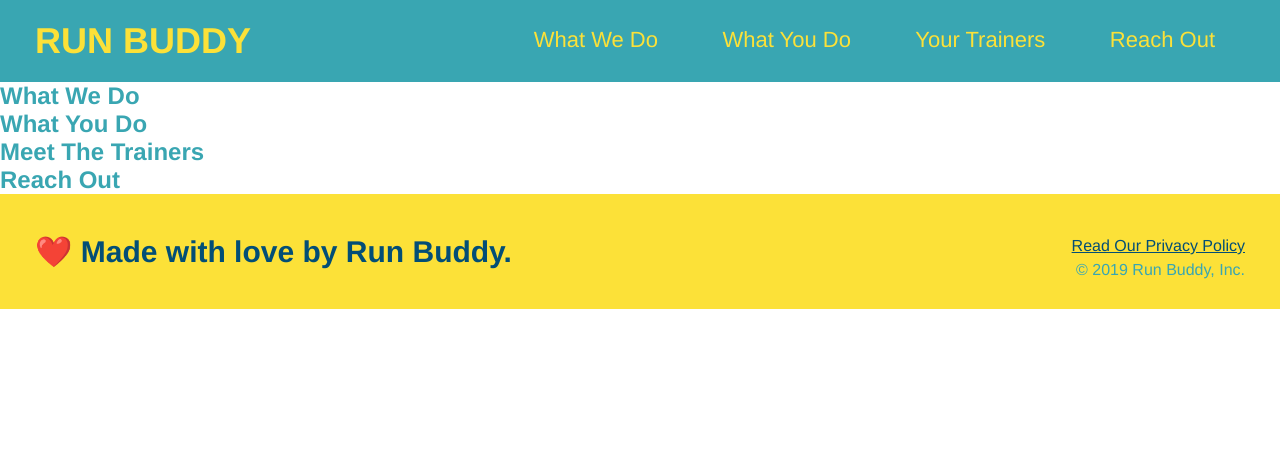
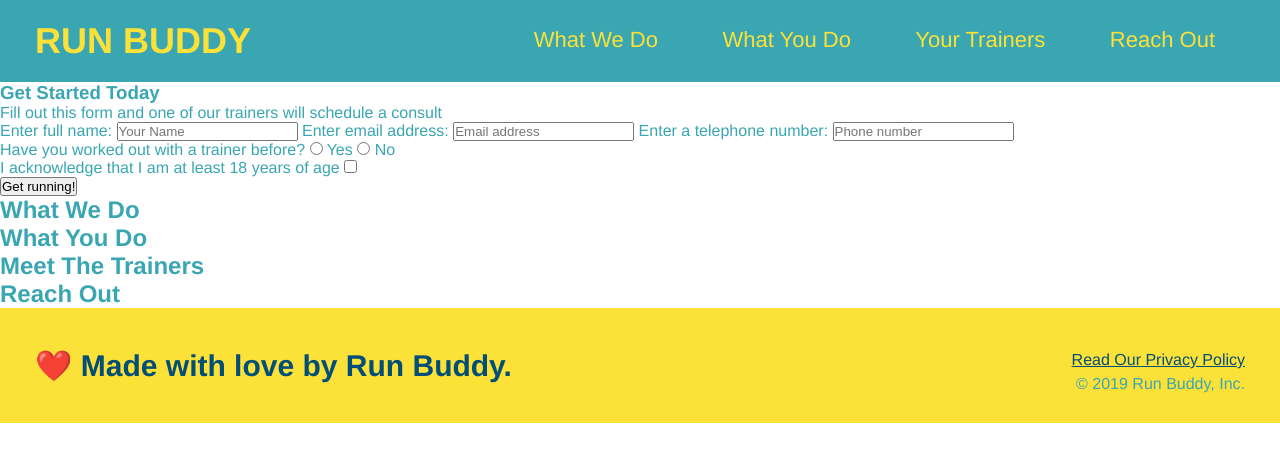
Before and after one commit to apoklar/run-buddy, a plain HTML site: page index.html in a window 1280 px wide. Drawn offline with Linux system fonts and the light colour scheme.

Commit message:
<run-buddy>

```diff
--- a/index.html
+++ b/index.html
@@ -31,6 +31,41 @@
                 </ul>
             </nav>
         </header>
+
+        <section>
+          <div>
+            <h3>Get Started Today</h3>
+            <p>Fill out this form and one of our trainers will schedule a consult</p>
+          <form>
+            <label for="name">Enter full name:</label>
+            <input type="text" placeholder="Your Name" name="name" id="name" />
+
+            <label for="email">Enter email address:</label>
+            <input type="email" placeholder="Email address" name="email" id="email" />
+
+            <label for ="phone">Enter a telephone number:</label>
+            <input type="tel" placeholder="Phone number" name="phone" id="phone" />
+
+            <p>
+              Have you worked out with a trainer before?
+              <input type="radio" name="trainer-confirm" id="trainer-yes" />
+              <label for="trainer-yes">Yes</label>
+              <input type="radio" name="trainer-confirm" id="trainer-no" />
+              <label for="trainer-no">No</label>
+            </p>
+
+            <p>
+              <label for="checkbox" >
+                I acknowledge that I am at least 18 years of age
+              </label>
+              <input type="checkbox" name="age-confirm" id="checkbox" />
+            </p>
+            <button type="submit">
+              Get running!
+            </button>
+          </form>
+          </div>
+        </section>
 
         <!-- hero/jumbotron -->
         <section>
```
